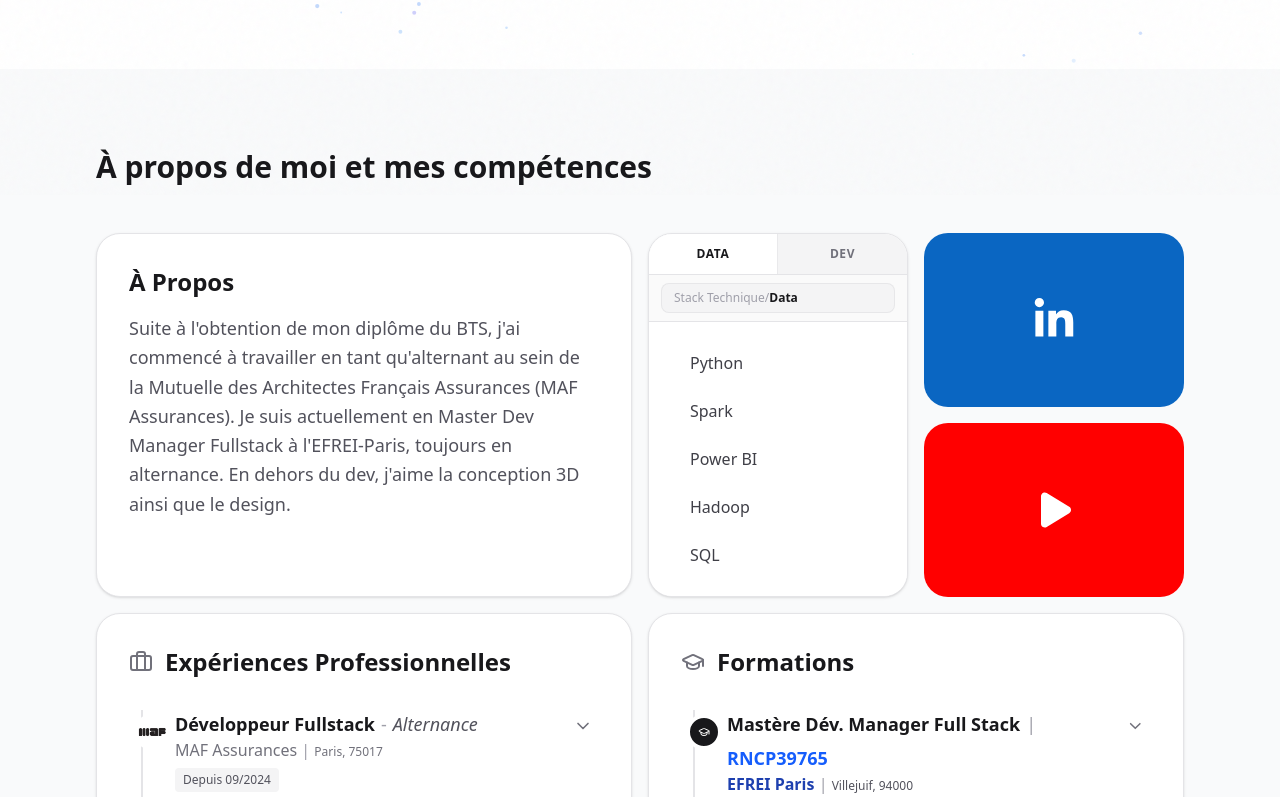
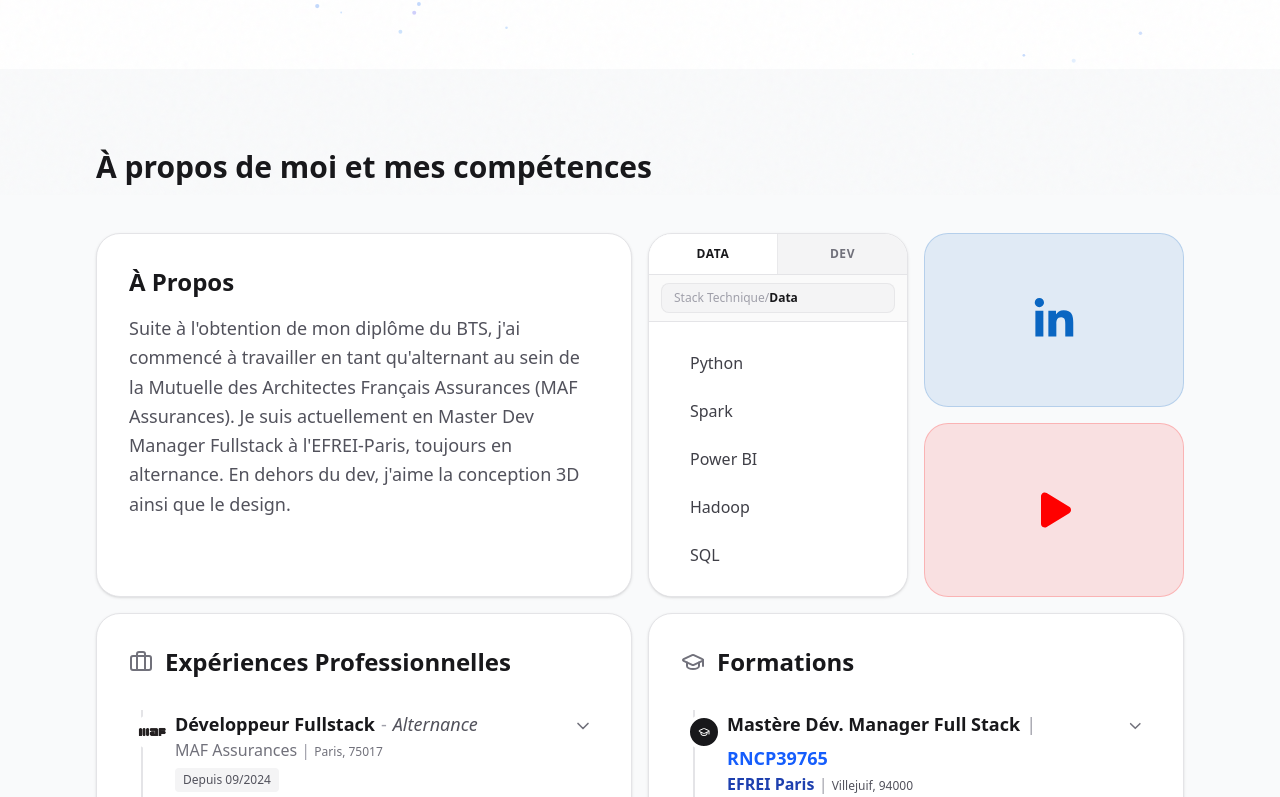
Before and after one commit to pravinwijay/portfolio-antigravity, a Next.js app: page / in a window 1280 px wide. Shown: the part 605-1402 px from the top of the page. Built offline with nearby package versions, Linux system fonts and the light colour scheme.

Commit message:
style: softer LinkedIn/YouTube buttons, brand fill on hover

```diff
--- a/src/components/ui/BentoGrid.tsx
+++ b/src/components/ui/BentoGrid.tsx
@@ -350,7 +350,7 @@ export function BentoGrid() {
                             target="_blank"
                             rel="noopener noreferrer"
                             aria-label="LinkedIn"
-                            className="w-full h-full bg-[#0A66C2] rounded-3xl p-4 md:p-6 flex items-center justify-center transition-all duration-300 hover:scale-[1.03] hover:-translate-y-0.5 active:scale-[0.98] hover:shadow-lg cursor-pointer text-white"
+                            className="w-full h-full bg-[#0A66C2]/10 dark:bg-[#0A66C2]/15 border border-[#0A66C2]/20 dark:border-[#0A66C2]/30 rounded-3xl p-4 md:p-6 flex items-center justify-center transition-all duration-300 hover:bg-[#0A66C2] dark:hover:bg-[#0A66C2] hover:border-[#0A66C2] hover:scale-[1.03] hover:-translate-y-0.5 active:scale-[0.98] hover:shadow-md cursor-pointer text-[#0A66C2] dark:text-[#389cf7] hover:text-white dark:hover:text-white"
                         >
                             <FaLinkedinIn className="w-9 h-9 md:w-11 md:h-11" />
                         </a>
@@ -362,7 +362,7 @@ export function BentoGrid() {
                             target="_blank"
                             rel="noopener noreferrer"
                             aria-label="YouTube"
-                            className="w-full h-full bg-[#FF0000] rounded-3xl p-4 md:p-6 flex items-center justify-center transition-all duration-300 hover:scale-[1.03] hover:-translate-y-0.5 active:scale-[0.98] hover:shadow-lg cursor-pointer text-white"
+                            className="w-full h-full bg-[#FF0000]/10 dark:bg-[#FF0000]/15 border border-[#FF0000]/20 dark:border-[#FF0000]/30 rounded-3xl p-4 md:p-6 flex items-center justify-center transition-all duration-300 hover:bg-[#FF0000] dark:hover:bg-[#FF0000] hover:border-[#FF0000] hover:scale-[1.03] hover:-translate-y-0.5 active:scale-[0.98] hover:shadow-md cursor-pointer text-[#FF0000] dark:text-[#ff4d4d] hover:text-white dark:hover:text-white"
                         >
                             <FaPlay className="w-8 h-8 md:w-10 md:h-10 translate-x-0.5" />
                         </a>
```
